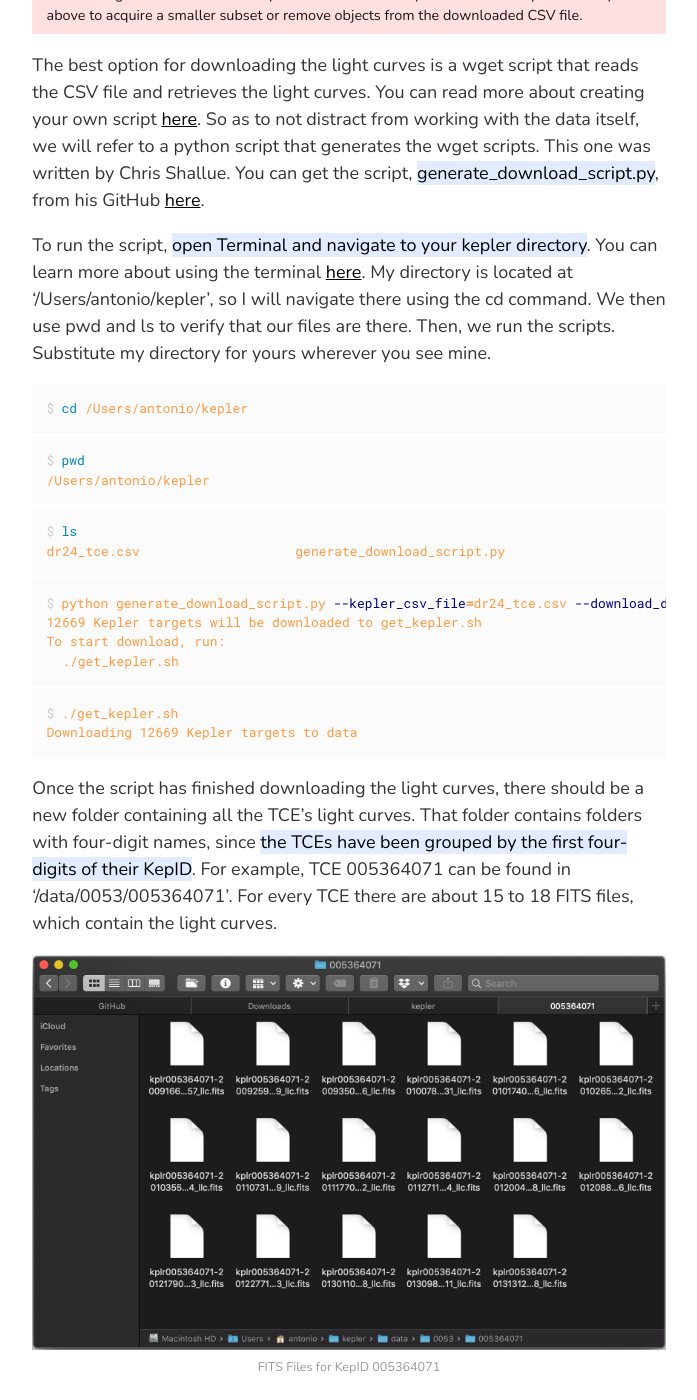
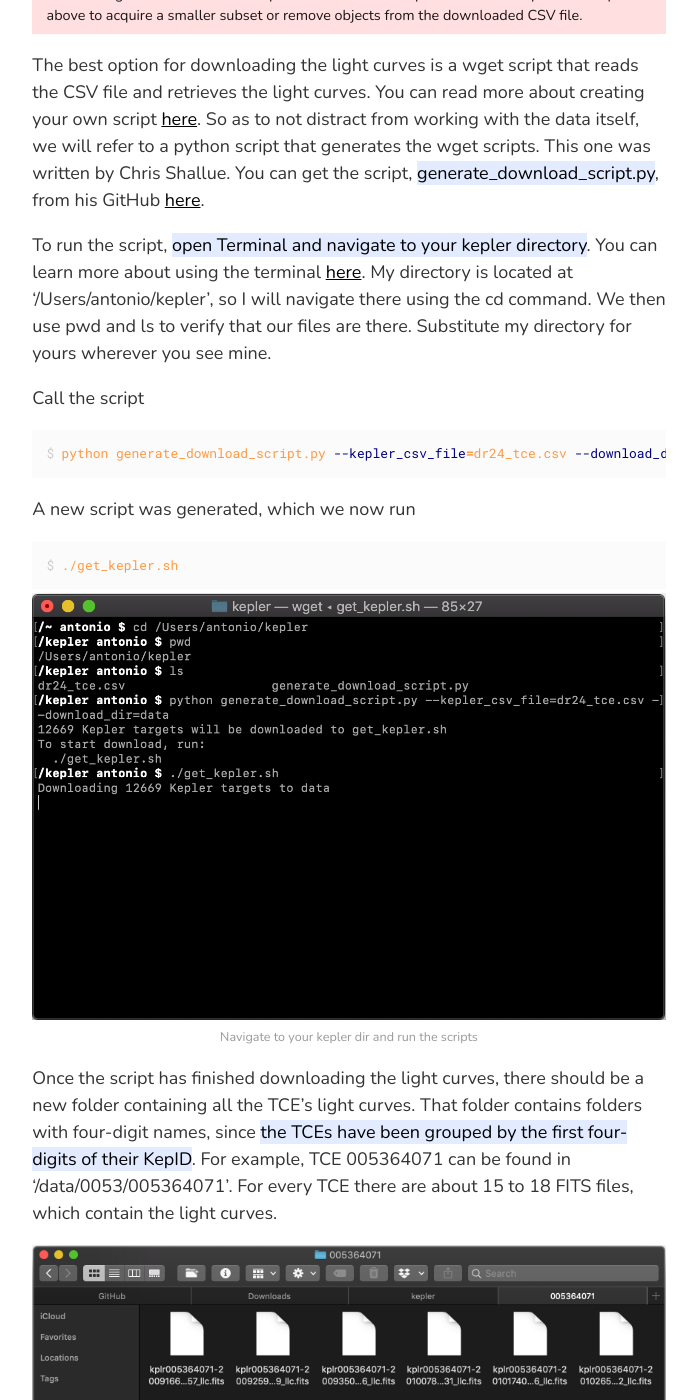
Before and after one commit to antonio-gor/antonio-gor.github.io, a Jekyll site: the page built from _posts/2019-05-31-kepler-part-1.md, in a window 1280 px wide and 1400 px high, scrolled down 2466 px. Shown: the whole window, without its empty margins (291-988 px from the left). Built offline with Jekyll 4.4.1, drawn with Linux system fonts in a browser that asks for light colours; comment, search, counter and statistics services are not loaded.

Commit message:
Update all files

```diff
--- a/_includes/video 2
+++ /dev/null
@@ -1,3 +0,0 @@
-<div class="{{ include.class }} aspect-ratio aspect-ratio--16x9 w-100 mb4">
-  <iframe class="aspect-ratio--object" src="{{ include.src }}" frameborder="0" allowfullscreen></iframe>
-</div>
--- a/_posts/2019-05-31-kepler-part-1.md
+++ b/_posts/2019-05-31-kepler-part-1.md
@@ -42,42 +42,30 @@ Note: Doing so for all TCEs will require about 87 Gbs of space. You could repeat
 
 The best option for downloading the light curves is a wget script that reads the CSV file and retrieves the light curves. You can read more about creating your own script [here](https://archive.stsci.edu/kepler/download_options.html). So as to not distract from working with the data itself, we will refer to a python script that generates the wget scripts. This one was written by Chris Shallue. You can get the script, <mark>generate_download_script.py</mark>, from his GitHub [here](https://github.com/google-research/exoplanet-ml/blob/master/exoplanet-ml/astronet/data/generate_download_script.py).
 
-To run the script, <mark>open Terminal and navigate to your kepler directory</mark>. You can learn more about using the terminal [here](https://www.vikingcodeschool.com/web-development-basics/a-command-line-crash-course). My directory is located at '/Users/antonio/kepler', so I will navigate there using the cd command. We then use pwd and ls to verify that our files are there. Then, we run the scripts. Substitute my directory for yours wherever you see mine.
+To run the script, <mark>open Terminal and navigate to your kepler directory</mark>. You can learn more about using the terminal [here](https://www.vikingcodeschool.com/web-development-basics/a-command-line-crash-course). My directory is located at '/Users/antonio/kepler', so I will navigate there using the cd command. We then use pwd and ls to verify that our files are there. Substitute my directory for yours wherever you see mine.
 
-{% highlight shell %}
-cd /Users/antonio/kepler
-{% endhighlight %}
-
-{% highlight shell %}
-pwd
-/Users/antonio/kepler
-{% endhighlight %}
-
-{% highlight shell %}
-ls
-dr24_tce.csv			generate_download_script.py
-{% endhighlight %}
+Call the script
 
 {% highlight shell %}
 python generate_download_script.py --kepler_csv_file=dr24_tce.csv --download_dir=data
-12669 Kepler targets will be downloaded to get_kepler.sh
-To start download, run:
-  ./get_kepler.sh
 {% endhighlight %}
+
+A new script was generated, which we now run
 
 {% highlight shell %}
 ./get_kepler.sh
-Downloading 12669 Kepler targets to data
 {% endhighlight %}
+
+{% include figure image_path="/assets/images/kepler/finder-ss01.png" alt="Running Scripts" caption="Navigate to your kepler dir and run the scripts" %}{: .w-100 .tc}
 
 Once the script has finished downloading the light curves, there should be a new folder containing all the TCE's light curves. That folder contains folders with four-digit names, since <mark>the TCEs have been grouped by the first four-digits of their KepID</mark>. For example, TCE 005364071 can be found in '/data/0053/005364071'. For every TCE there are about 15 to 18 FITS files, which contain the light curves.
 
-{% include figure image_path="/assets/images/kepler/finder-ss01.png" alt="FITS Files" caption="FITS Files for KepID 005364071" %}{: .w-100 .tc}
+{% include figure image_path="/assets/images/kepler/finder-ss02.png" alt="FITS Files" caption="FITS Files for KepID 005364071" %}{: .w-100 .tc}
 
 ## Summary
 We now have a working directory that contains a CSV file with all the information about each TCE, two scripts used to download the light curves, and a folder which contains all of the corresponding light curves.
 
-{% include figure image_path="/assets/images/kepler/finder-ss02.png" alt="Working Directory" caption="Working Directory" %}{: .w-100 .tc}
+{% include figure image_path="/assets/images/kepler/finder-ss03.png" alt="Working Directory" caption="Working Directory" %}{: .w-100 .tc}
 
 Those two scripts are no longer needed and can be removed. I will create a new folder called 'scripts' and move them there.
 
```
Also changed, not shown: _data/authors 2.yml (deleted, +0 -26 lines), _data/theme 2.yml (deleted, +0 -65 lines), _includes/share_icons 2.html (deleted, +0 -30 lines), assets/images/kepler/finder-ss01.png, assets/images/kepler/finder-ss02.png, assets/images/kepler/finder-ss03.png (added), 5 other files.
